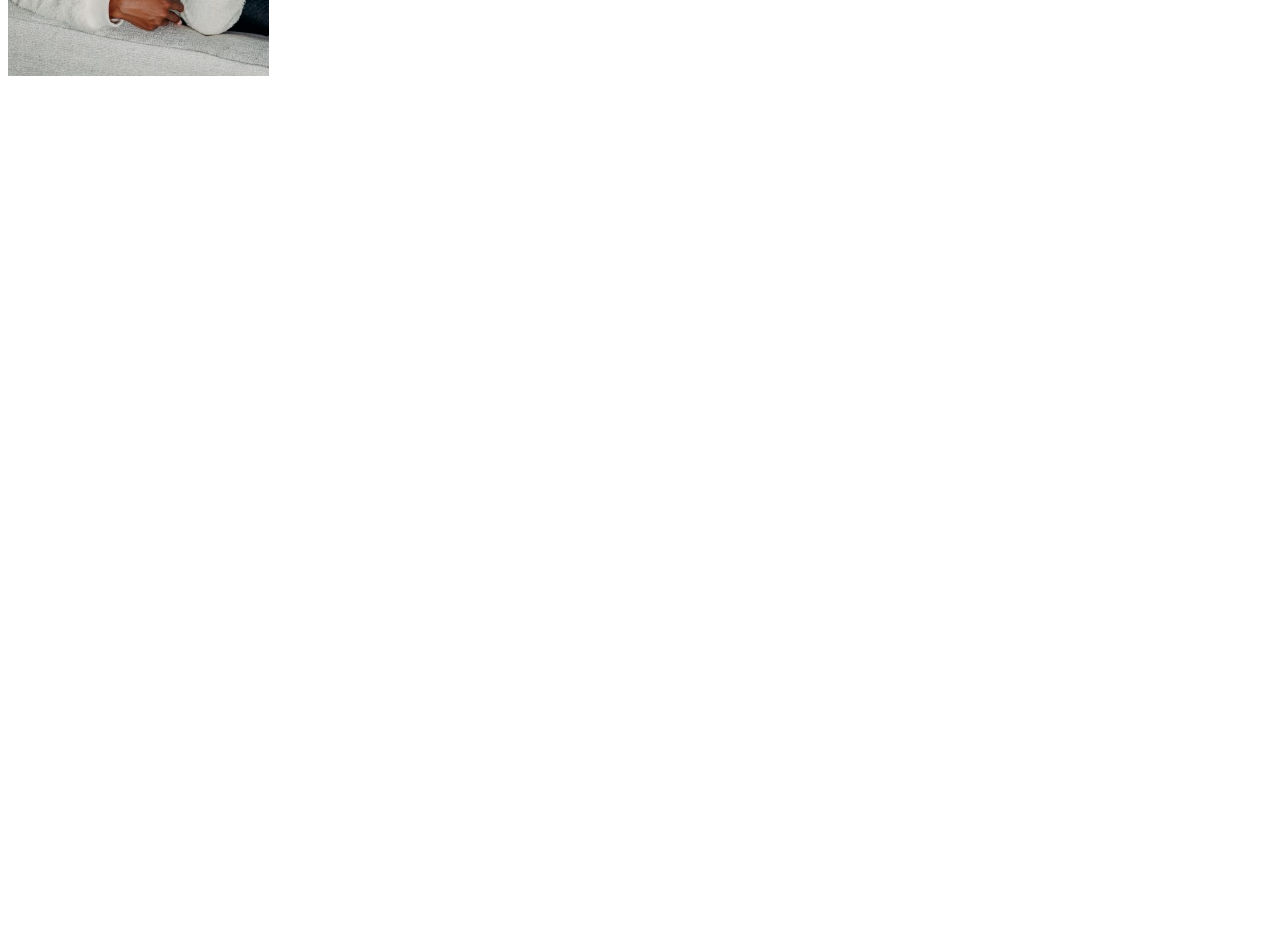
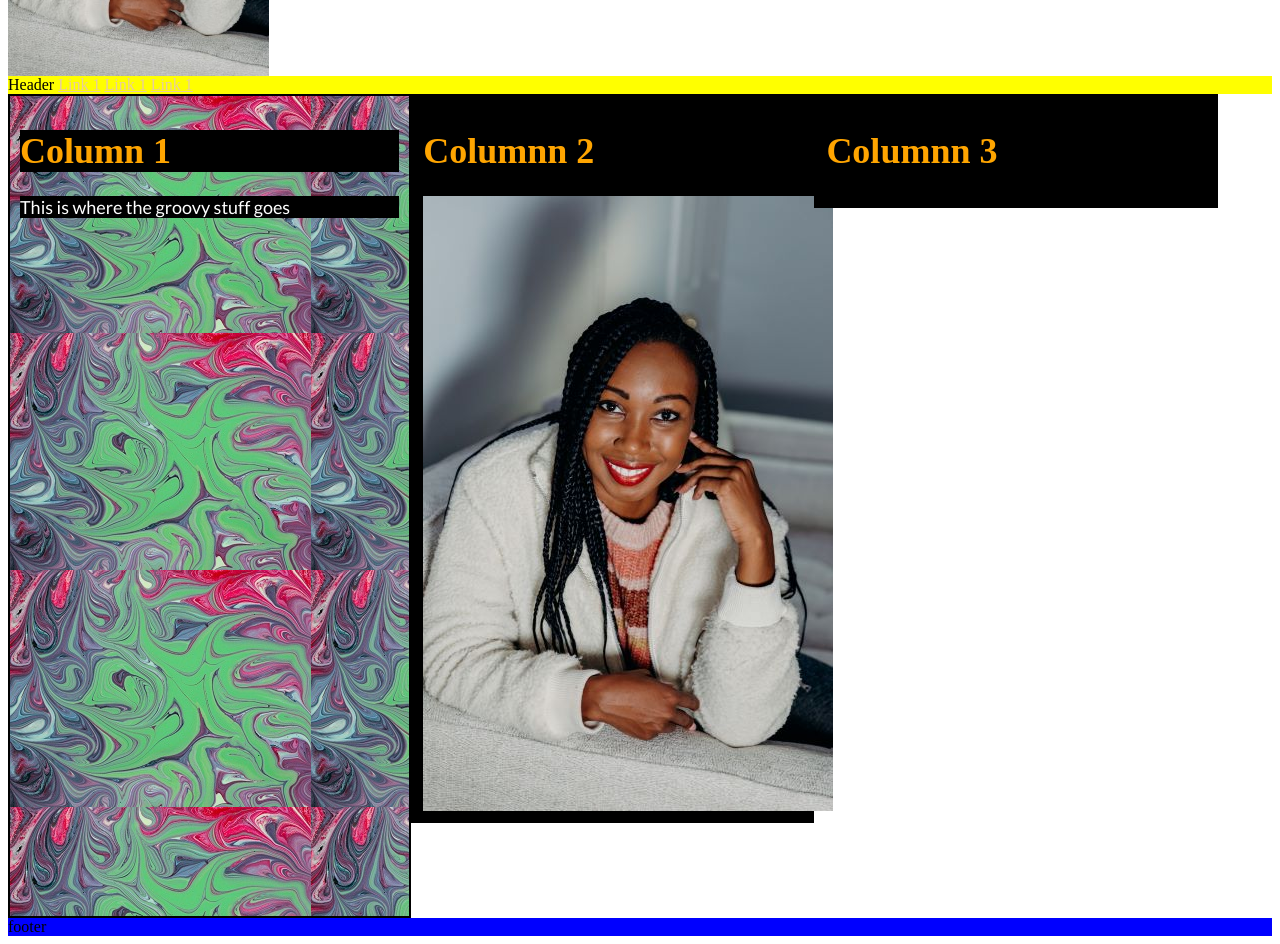
Before and after one commit to jdey100/jdey100.github.io, a plain HTML site: page webdesignproject/home.html in a window 1280 px wide. Shown: the part 500-1444 px from the top of the page. Before the commit the page ends 800 px from the top, so only its background shows below. Drawn offline with Linux system fonts and the light colour scheme; a web font is replaced by a local one.

Commit message:
Add files via upload
Page Groovy

```diff
--- a/webdesignproject/css/home.css
+++ b/webdesignproject/css/home.css
@@ -40,12 +40,14 @@
 			background-color: #000000;
 		}
 
+
+
+		a:visited {
+			color: #e8cd9fff;}
+
 		a:hover {
 			color: #4D8924;
 			text-decoration: underline;}
-
-		a:visited {
-			color: #e8cd9fff;}
 
 		li {
 			display: inline;
@@ -61,3 +63,26 @@
 			background-color: #000000;
 			border-width: 2px
 			}
+		.col {border-style: solid;
+			float: left;
+			width: 30%;
+			padding: 10px;
+			}
+				.clear {
+					clear: left;
+				}
+				.header{
+					background-color: yellow;
+
+				}
+				.footer{
+					background-color: blue;
+
+				}
+				.col1{
+					background-image:url("images/headshot.jpg");
+					height:  800px;
+				}
+				h1{color: orange;}
+				p{color: white;
+					font-size: 18px;}
--- a/webdesignproject/home.html
+++ b/webdesignproject/home.html
@@ -10,7 +10,12 @@
 	<link rel="stylesheet" href="css/home.css">
 
 	<title>Groovy Janelle Dey</title>
+	<style>
+		.col1{
+					background-image:url("images/groov.jpg");
+					height:  800px;
 
+				</style>
 
 </head>
 <!--end of head-->
@@ -42,6 +47,21 @@
 
 	<img class= "thumbnail" src="images/headshot.jpg">
 
+	<div class="header">Header
+		<a href="">Link 1</a>
+		<a href="">Link 1</a>
+		<a href="">Link 1</a>
+		</div>
+	<div class="col col1">
+		<h1>Column 1</h1>
+		<p> This is where the groovy stuff goes</p>
+		</div>
+	<div class="col"><h1> Columnn 2</h1><img src="images/headshot.jpg"></div>
+
+	<div class="col"><h1> Columnn 3</h1></div>
+	<p class="clear"></p>
+	<div class="footer">footer</div>
+
 
 
 </body>
```
